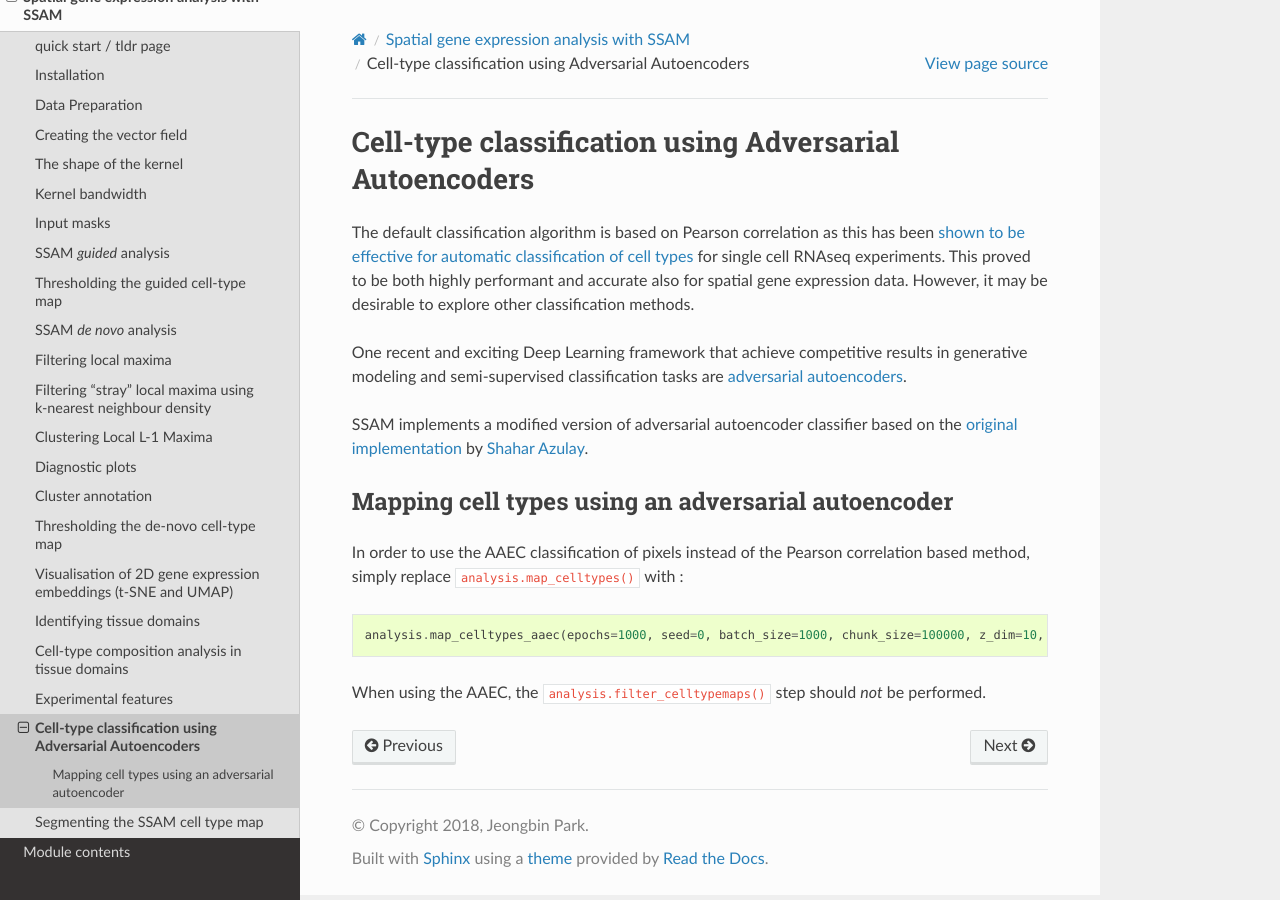
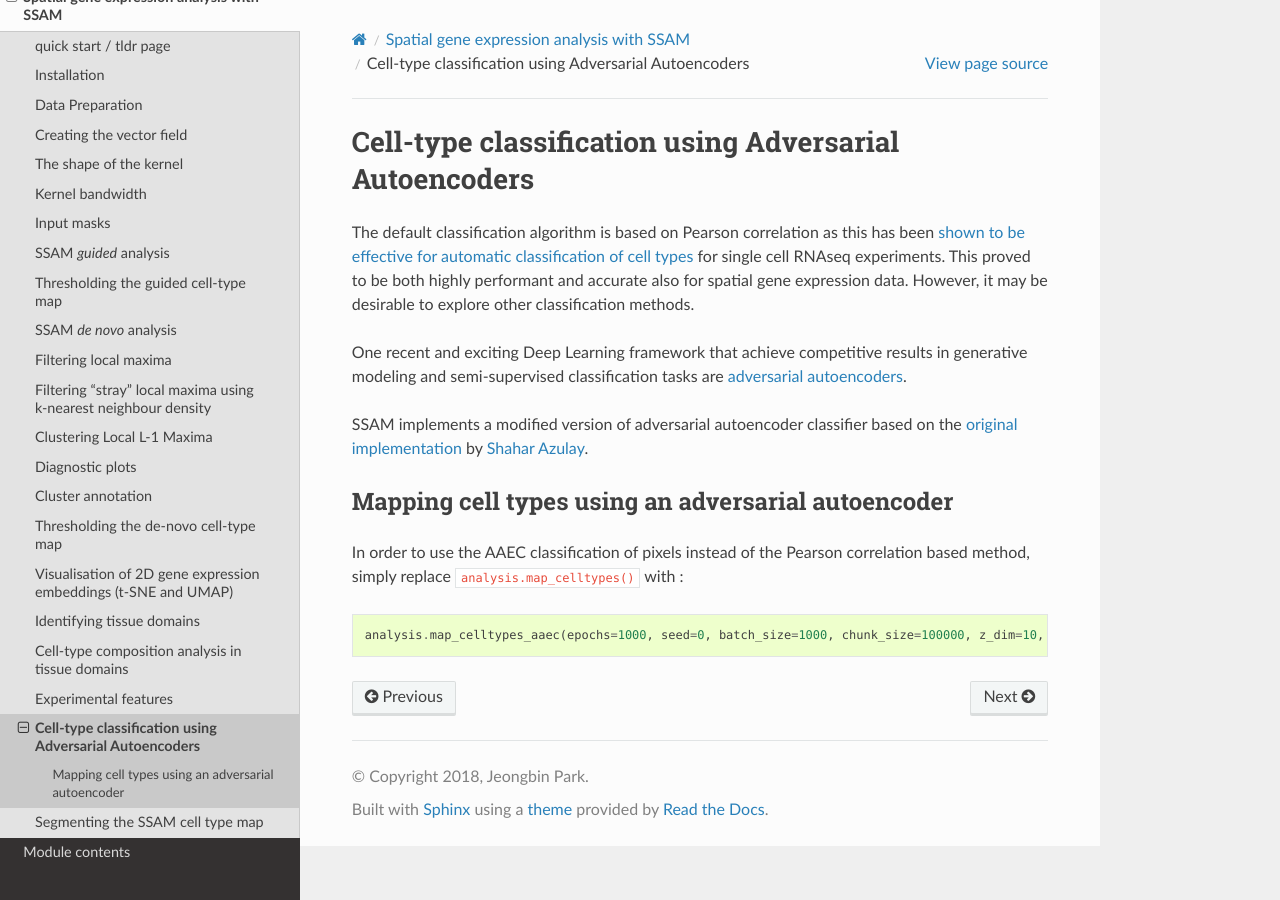
Before and after one commit to HiDiHlabs/ssam, a Sphinx documentation site: the page built from doc/userguide/20-aaec.rst, in a window 1280 px wide. Built offline with Sphinx 7.4.7 and the Read the Docs theme 2.0.0, drawn with Linux system fonts in a browser that asks for light colours.

Commit message:
Removed wrong description

```diff
--- a/doc/userguide/20-aaec.rst
+++ b/doc/userguide/20-aaec.rst
@@ -27,6 +27,3 @@ with :
 ::
 
    analysis.map_celltypes_aaec(epochs=1000, seed=0, batch_size=1000, chunk_size=100000, z_dim=10, noise=0)
-
-When using the AAEC, the ``analysis.filter_celltypemaps()`` step should
-*not* be performed.
```
